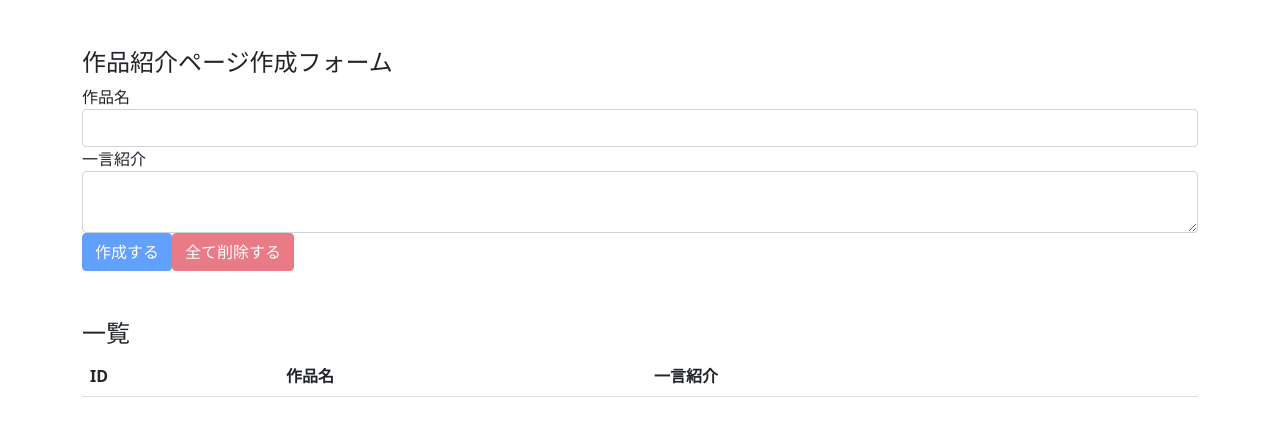
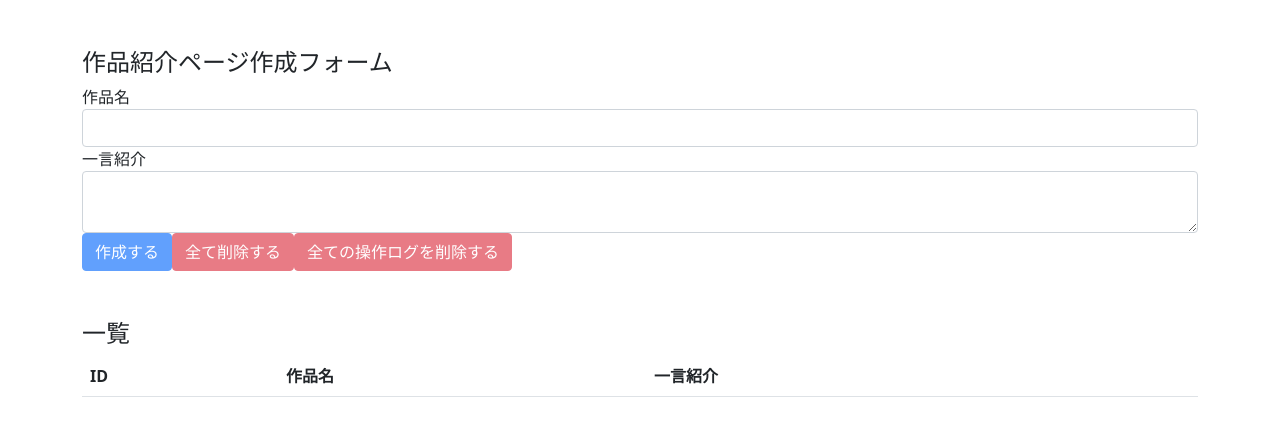
Before and after one commit to sil-co/React-hooks-101, a React (Create React App) app: page / in a window 1280 px wide. Shown: the top 436 px of the page. Built offline with nearby package versions, Linux system fonts and the light colour scheme.

Commit message:
delete all operation logs

```diff
--- a/src/components/EventForm.js
+++ b/src/components/EventForm.js
@@ -42,6 +42,16 @@
 
   const unCreatable = title === '' || body === '';
 
+  const deleteAllOperationLogs = (e) => {
+    e.preventDefault();
+    const result = window.confirm('全ての操作ログを削除しても大丈夫ですか？');
+    if (result) {
+      dispatch({
+        type: DELETE_ALL_OPERATION_LOGS,
+      });
+    }
+  };
+
   return (
     <>
       <h4 className="mt-5">作品紹介ページ作成フォーム</h4>
@@ -57,6 +67,7 @@
 
         <button className="btn btn-primary" onClick={addEvent} disabled={unCreatable}>作成する</button>
         <button className="btn btn-danger" onClick={deleteAllEvent} disabled={state.events.length === 0}>全て削除する</button>
+        <button className="btn btn-danger" onClick={deleteAllOperationLogs} disabled={state.operationLogs.length === 0}>全ての操作ログを削除する</button>
       </form>
     </>
   )
```
